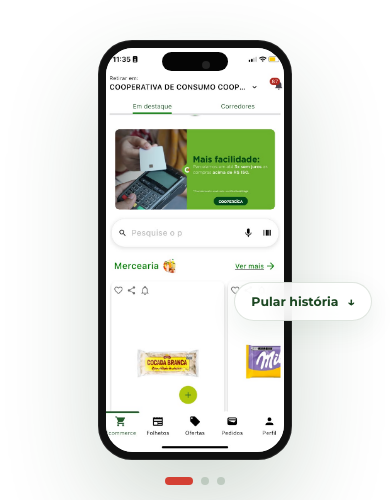
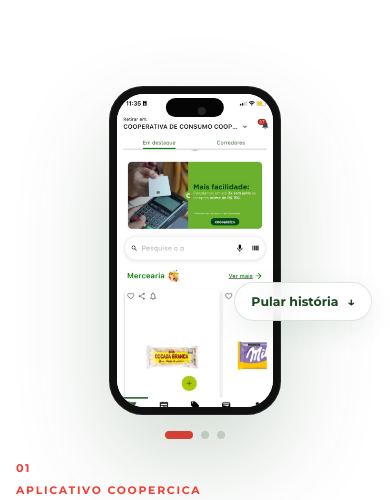
Before and after one commit to mchrystret-prog/coopercica-platform, a Next.js app: page / in a window 390 px wide. Shown: the part 505-1005 px from the top of the page. Built offline with nearby package versions, Linux system fonts and the light colour scheme; no server answers; the database is empty.

Commit message:
fix: corrige escala responsiva do mockup mobile

```diff
--- a/components/sections/AppShowcase.module.css
+++ b/components/sections/AppShowcase.module.css
@@ -97,11 +97,11 @@
   .stage { min-height:100svh; overflow:hidden; padding:28px 0 24px; }
   .layout { width:min(720px,calc(100% - 32px)); grid-template-columns:1fr; gap:22px; align-content:center; }
   .phoneColumn { gap:10px; }
-  .phone { width:min(218px,54vw,calc((100svh - 430px) * .4615)); min-width:170px; border-radius:38px; padding:8px; }
+  .phone { width:clamp(150px,46vw,210px); max-height:42svh; border-radius:38px; padding:8px; }
   .phoneTop { top:12px; height:19px; }
   .screen { border-radius:30px; }
   .contentColumn { gap:18px; }
-  .copyViewport { position:relative; height:230px; }
+  .copyViewport { position:relative; height:clamp(205px,27svh,230px); }
   .copy { position:absolute; inset:0; display:flex; justify-content:flex-start; max-width:none; opacity:0; }
   .copy:first-child { opacity:1; }
   .stepNumber { margin-bottom:8px; font-size:.7rem; }
@@ -116,7 +116,7 @@
 @media (max-width: 520px) {
   .stage { padding:20px 0 18px; }
   .layout { gap:16px; }
-  .phone { width:min(194px,50vw); min-width:158px; border-radius:34px; }
+  .phone { width:clamp(145px,44vw,185px); max-height:39svh; border-radius:34px; }
   .screen { border-radius:27px; }
   .copyViewport { height:220px; }
   .copy h2 { font-size:clamp(1.85rem,8.7vw,2.7rem); }
```
